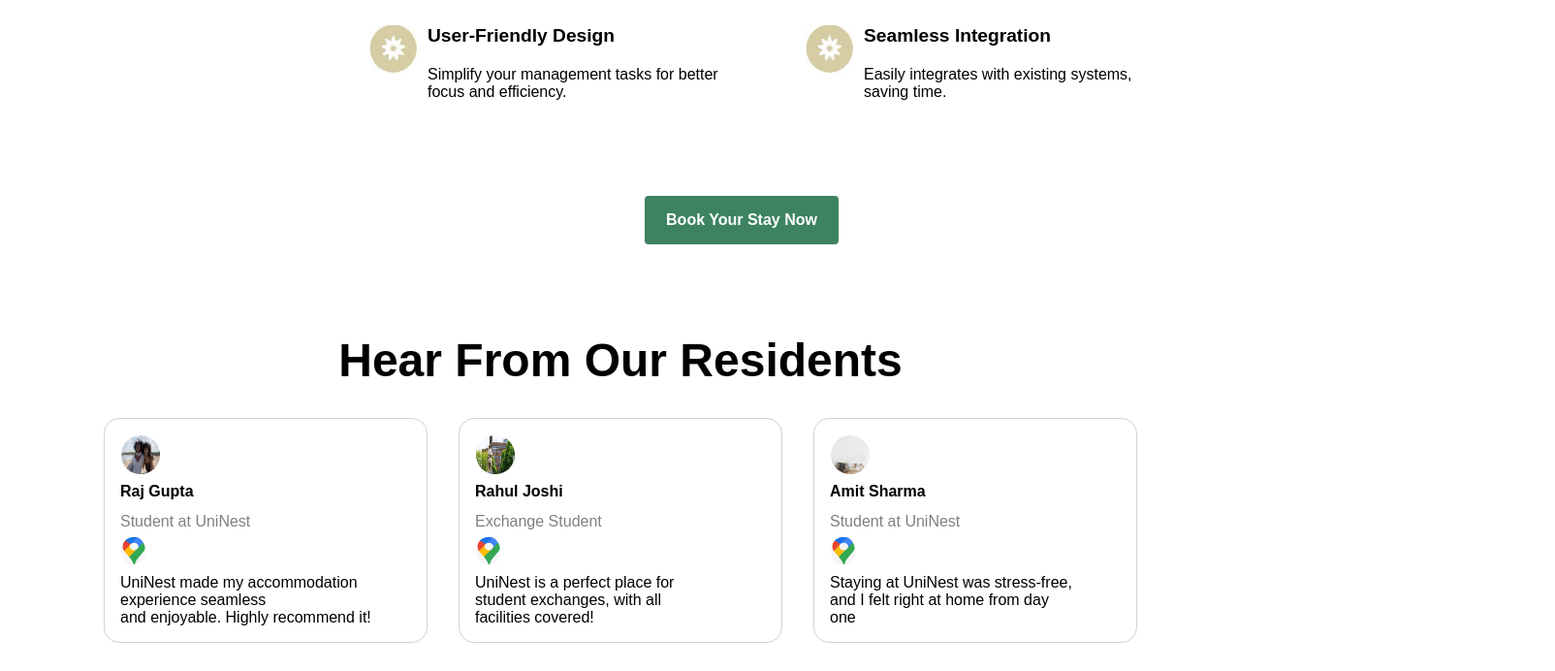
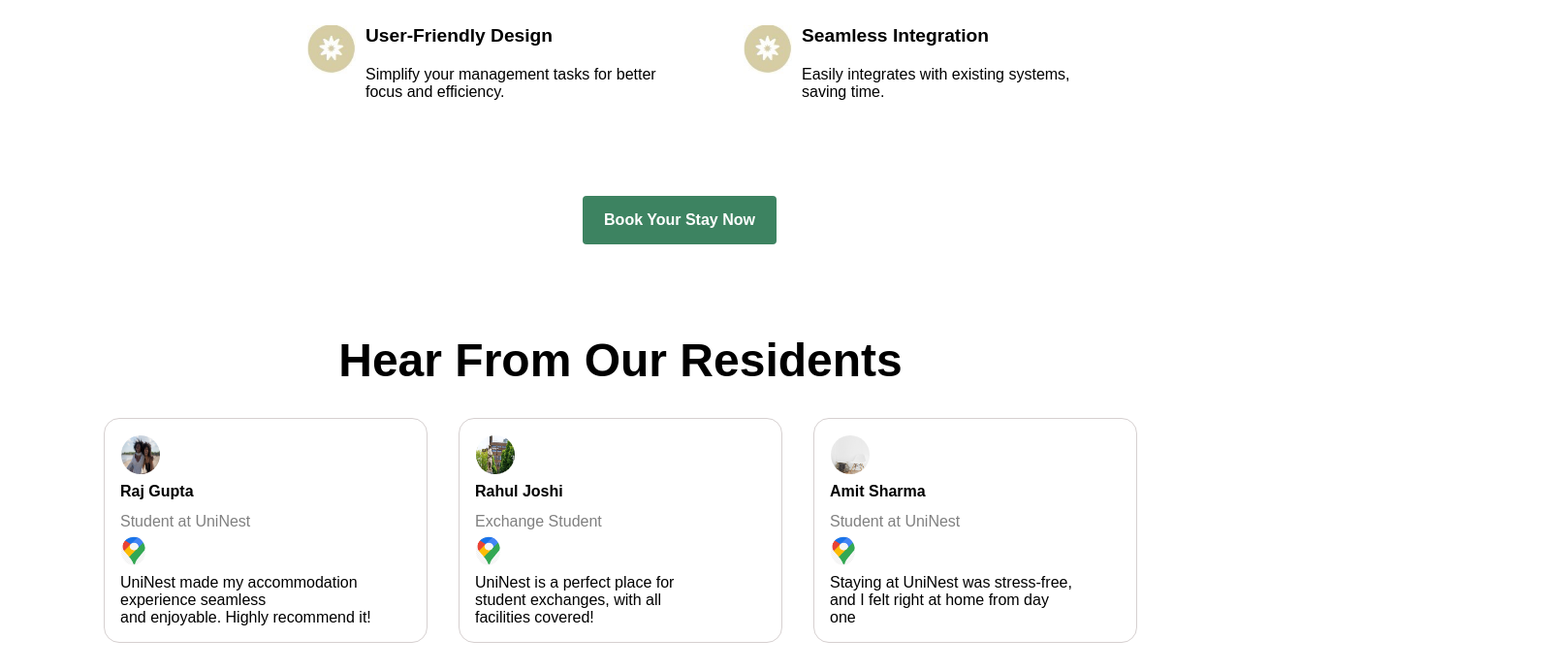
Before and after one commit to anurodh2100/UniNest, a plain HTML site: page index.html in a window 1280 px wide. Shown: the part 1358-2050 px from the top of the page at 97% size, 1604 px wide, since content can reach past the window. Drawn offline with Linux system fonts and the light colour scheme.

Commit message:
Add files via upload

```diff
--- a/index.html
+++ b/index.html
@@ -8,7 +8,6 @@
     <link rel="stylesheet" href="https://cdnjs.cloudflare.com/ajax/libs/font-awesome/6.6.0/css/all.min.css" integrity="sha512-Kc323vGBEqzTmouAECnVceyQqyqdsSiqLQISBL29aUW4U/M7pSPA/gEUZQqv1cwx4OnYxTxve5UMg5GT6L4JJg==" crossorigin="anonymous" referrerpolicy="no-referrer" />
 </head>
 <body>
-    <div class="main-container">
     <div class="navbar">
         <a href="index.html"><p>UniNest</p></a>
             <div class="options">
@@ -324,7 +323,6 @@
         </div>
     </footer>
 
-</div>
 
 
 
```
Also changed, not shown: booking.html (+1 -2 lines).
